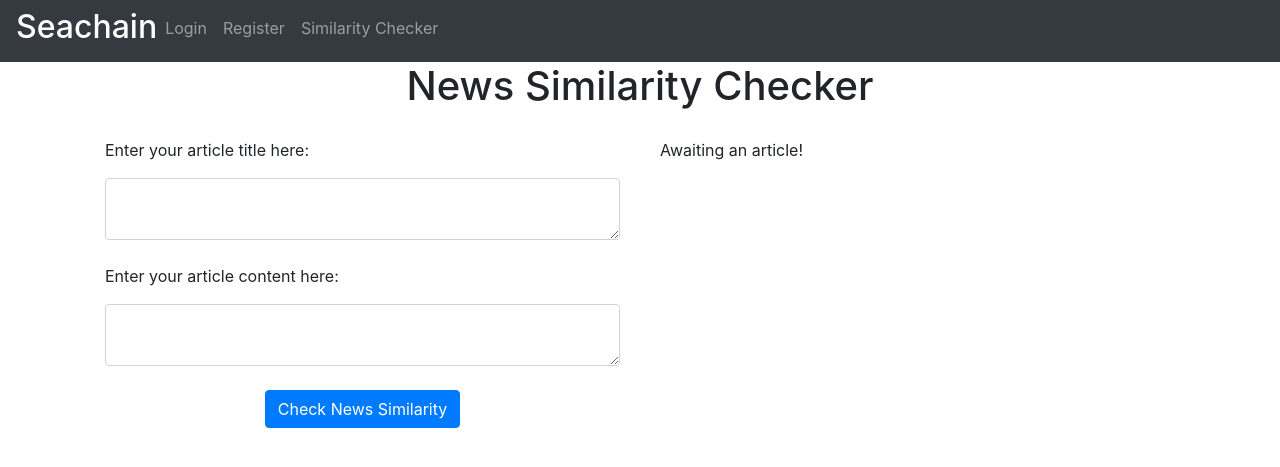
After one commit to GTG-Llama/Seachain, a Flask app: page /sim-score in a window 1280 px wide. The commit adds this page. Shown: the top 467 px of the page. Run offline with Flask 3, Linux system fonts and the light colour scheme; some libraries are stand-ins or nearby versions.

Commit message:
Improved UI + Similarity Checker added

```diff
--- a/Flask_website/website/templates/base.html
+++ b/Flask_website/website/templates/base.html
@@ -23,6 +23,84 @@
       color:blue;
     }
 
+    .nav-button a {
+      display: inline-block;
+      padding: 8px 16px;
+      text-decoration: none;
+      color: #fff;
+      border: 2px solid #fff;
+      border-radius: 5px;
+      transition: all 0.3s ease;
+    }
+
+    .nav-button a:hover {
+      background-color: #fff;
+      color: #333;
+    }
+
+    .ss-container {
+      display: flex;
+      flex-direction: row;
+      flex-wrap: wrap;
+    }
+
+    .ss-left, .ss-right {
+      flex: 1;
+      padding: 20px;
+      box-sizing: border-box;
+    }
+
+    .ss-longerdiv {
+      height: 100%;
+      display: flex;
+      flex-direction: column;
+    }
+
+    .ss-longertextarea {
+      height: 100%;
+    }
+
+  /* Style for the loader container */
+  .loader-container {
+    position: fixed;
+    top: 0;
+    left: 0;
+    width: 100%;
+    height: 100%;
+    z-index: 9999;
+  }
+
+  /* Style for the overlay */
+  .loader-overlay {
+    position: absolute;
+    top: 0;
+    left: 0;
+    width: 100%;
+    height: 100%;
+    background-color: rgba(0, 0, 0, 0.5); /* Black color with 50% opacity */
+  }
+
+  /* Style for the content within the loader */
+  .loader-content {
+    position: absolute;
+    top: 50%;
+    left: 50%;
+    transform: translate(-50%, -50%);
+    color: white;
+    font-size: 24px;
+  }
+
+    @media screen and (max-width: 768px) {
+      .ss-container {
+        flex-direction: column;
+      }
+      .ss-left, .ss-right {
+        width: 100%;
+      }
+    }
+
+
+
     </style>
     <title>{% block title%} Home title {% endblock%}</title>
 </head>
@@ -34,13 +112,16 @@
       <div class ="collapse navbar-collapse" id = "navbar" >
         <div class = "navbar-nav" >
           {% if user.is_authenticated %}
-          <h2 style = "color:white"> Fintech Society </h2>
+          <a href="/"><h2 style = "color:white"> Seachain </h2></a>
           <a class = "nav-item nav-link" id = "home" href = "/"></a>
-          <a class = "nav-item nav-link" id = "logout" href = "/logout">Logout</a>
+          <a class = "nav-item nav-link nav-button" id = "signUp" href = "/sim-score">Similarity Checker</a>
+          <a class = "nav-item nav-link nav-button" id = "logout" href = "/logout">Logout</a>
           {% else %}
-          <h2 style = "color:white"> Fintech Society </h2>
-          <a class = "nav-item nav-link" id = "login" href = "/login"></a> <!-- Login Logout if needed -->
-          <a class = "nav-item nav-link" id = "signUp" href = "/sign-up"></a>
+          <a href="/"><h2 style = "color:white"> Seachain </h2></a>
+          <a class = "nav-item nav-link nav-button" id = "login" href = "/login">Login</a> <!-- Login Logout if needed -->
+          <a class = "nav-item nav-link nav-button" id = "signUp" href = "/sign-up">Register</a>
+          <a class = "nav-item nav-link nav-button" id = "signUp" href = "/sim-score">Similarity Checker</a>
+
           {% endif %}
         </div>
       </div>
--- /dev/null
+++ b/Flask_website/website/templates/sim_score.html
@@ -0,0 +1,90 @@
+{%extends "base.html" %}
+
+{% block title %} Similarity Checker {% endblock %}
+
+
+
+{% block content %}
+<h1 align = "center">News Similarity Checker</h1>
+<!--
+<ul class = "list-group list-group-flush" id = "notes">
+    <div>
+    {% for link,title in total %}
+    <li class = "list-group-item" >
+        <div class = "homediv1" style = "display:flex; height:10px">
+        <a style = 'width:495px' href = {{link}}> {{link}}  </a>
+        <div> {{title}} </div>
+        </div>
+    </li>
+    {% endfor %}
+    </div>
+</ul>
+</br>
+</br>
+-->
+
+<div class="loader-container" {% if loading %} style="display: block;" {% else %} style="display: none;" {% endif %}>
+    <div class="loader-overlay"></div>
+    <div class="loader-content">
+      <p>Loading...</p>
+    </div>
+</div>
+
+<div class="ss-container">
+
+
+    <div class="ss-left">
+        <form method = 'POST'> <!-- sends it to the home page as a POST method-->
+            <div>
+                <p>Enter your article title here: </p>
+                <textarea name="searchQuery" id = "searchQuery" class = "form-control"></textarea>
+            </div>
+
+        </br>
+            <div class="ss-longerdiv">
+                <p>Enter your article content here: </p>
+                <textarea name="articleContent" id = "articleContent" class = "form-control ss-longertextarea"></textarea>
+            </div>
+        </br>
+            <div align = "center">
+                <button type = "submit"  class = "btn btn-primary">Check News Similarity</button>
+            </div>
+        </form>
+    </div>
+    <div class="ss-right">
+        {% if prompt_response %}
+            <div>
+                <p id="prompt-response">
+                    {{ prompt_response }}
+                </p>
+            </div>
+            {% if links %}
+                <div>
+                    <p>
+                        Here are a few articles that might help you further look!
+                    </p>
+                    <ul class="list-group list-group-flush" id="notes">
+                        {% for i in range(links|length) %}
+                            <li class="list-group-item">
+                                <a href="{{ links[i] }}">{{ title[i] }}</a>
+                            </li>
+                        {% endfor %}
+                    </ul>
+                </div>
+
+            {% endif %}
+        {% else %}
+            <p id="prompt-response">
+                Awaiting an article!
+            </p>
+        {% endif %}
+    </div>
+
+</div>
+
+
+
+
+
+
+{% endblock %}
--- a/Flask_website/website/views.py
+++ b/Flask_website/website/views.py
@@ -4,6 +4,7 @@ from .models import *
 from . import db
 from .webscrape import *
 from pretty_html_table import build_table
+from .similarity_checker import *
 
 views = Blueprint("views", __name__)
 
@@ -20,6 +21,37 @@ def home():
         print(links_and_title)
     return render_template("home.html", user = current_user,links = links, title = title, type = type, total = zip(links,title))
 
+@views.route('/sim-score', methods = ['GET', 'POST']) #sim_score checker
+def sim_score():
+    links = []
+    title = []
+    prompt_response = ""
+    loading = False
+    if request.method == "POST":
+        searchQuery = request.form.get('searchQuery').upper()
+        articleContent = request.form.get('articleContent').upper()
+        if ((searchQuery) and (articleContent)):
+            html_content = google_search(searchQuery)
+            data = extract_headings_and_links(html_content)
+
+            for i, entry in enumerate(data[:5], 1):
+                title.append(entry['heading'])
+                links.append(entry['url'])
+                print(f"{i}. {entry['heading']} - {entry['url']}")
+                print(links)
+                print(title)
+
+
+
+            loading = True
+            prompt_response = similarity_checker(searchQuery, articleContent)
+            loading = False
+        else:
+            prompt_response = "Please fill both fields."
+
+
+
+    return render_template("sim_score.html", user = current_user, prompt_response = prompt_response, loading = loading, links = links, title = title, total = zip(links, title))
 
 @views.route('/delete/<int:id>') #unused route for testing
 def delete(id):
```
Also changed, not shown: Flask_website/website/bloom.py (added, +7 -0 lines), Flask_website/website/similarity_checker.py (added, +132 -0 lines), Flask_website/instance/database.db (added), 1 other file.
